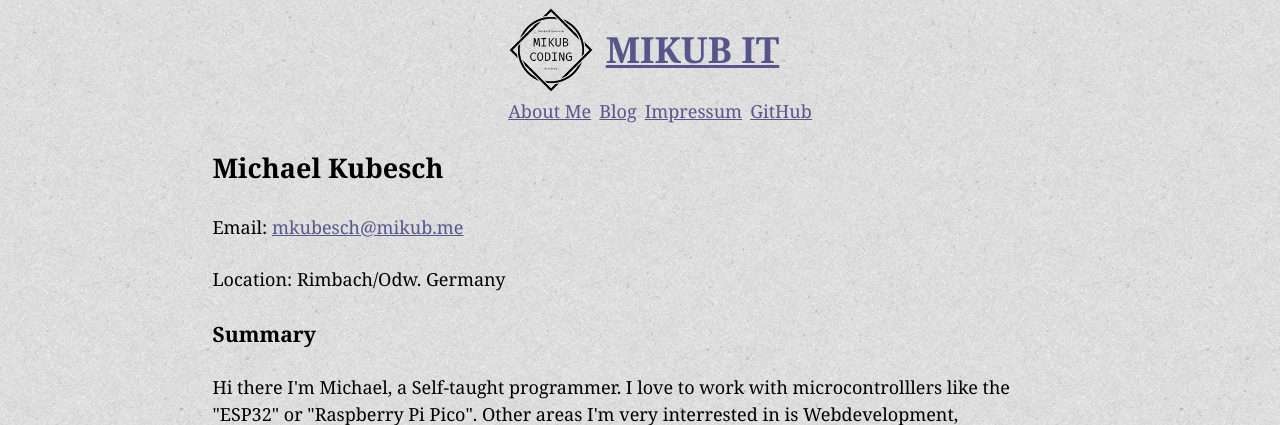
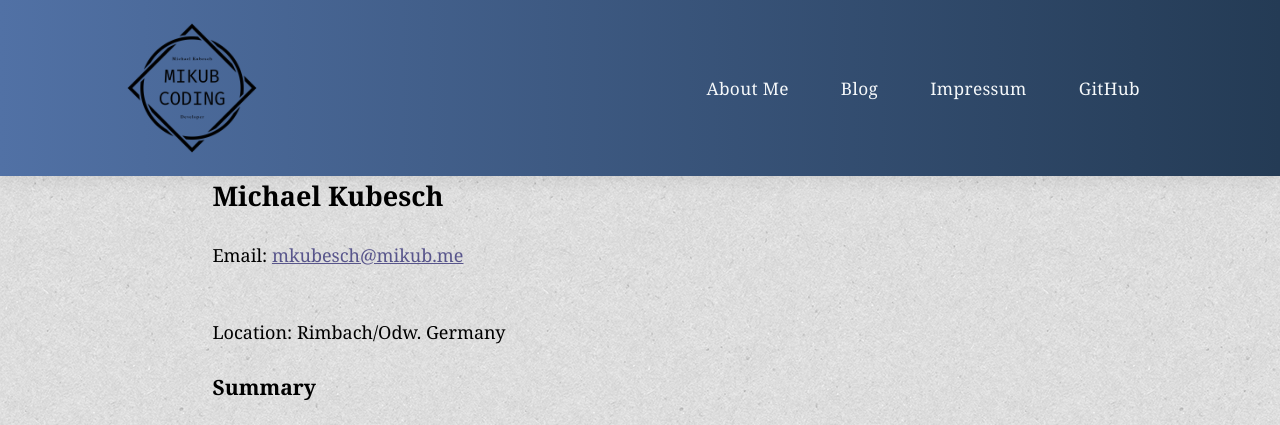
Before and after one commit to M-Kub/myblog, a Django app: template home/templates/home/about.html in a window 1280 px wide. Shown: the top 425 px of the page. Run offline with Django 3.2, Linux system fonts and the light colour scheme; the template is opened without the code that fills it, so the values that code supplies are empty.

Commit message:
Header restyling - fixes URLs etc.

```diff
--- a/home/static/css/style.css
+++ b/home/static/css/style.css
@@ -1,4 +1,4 @@
-*/
+
 *, *::before, *::after {
   box-sizing: border-box;
 }
@@ -57,6 +57,99 @@ ul {
 #root, #__next {
   isolation: isolate;
 }
+
+/* --- Enhanced Header Styles --- */
+header {
+  margin: 0;
+  min-height: 120px;
+  padding: 0;
+  top: 0;
+  position: sticky;
+  z-index: 10;
+  box-shadow: 0 4px 16px rgba(0,0,0,0.08);
+  background: linear-gradient(90deg, #5171A5 0%, #243B55 100%);
+}
+
+.header {
+  display: flex;
+  align-items: center;
+  justify-content: space-between;
+  gap: 32px;
+  max-width: 1100px;
+  margin: 0 auto;
+  padding: 18px 32px;
+  background: none;
+  box-sizing: border-box;
+}
+
+.logo {
+  width: 140px;
+  height: auto;
+  transition: transform 0.2s;
+}
+.logo:hover {
+  transform: scale(1.05) rotate(-2deg);
+}
+
+.navbar-right {
+  display: flex;
+  flex-direction: row;
+  gap: 28px;
+  align-items: center;
+  background: none;
+  list-style: none;
+}
+
+.navbar-right nav ul,
+.navbar-right nav ul.navig {
+  display: flex;
+  gap: 16px;
+  padding: 0;
+  margin: 0;
+  list-style: none;
+  background: none;
+}
+
+.navbar-right nav ul li {
+  margin: 0;
+}
+
+.navbar-right nav ul li a {
+  display: block;
+  font-size: 1.08rem;
+  font-weight: 500;
+  padding: 8px 18px;
+  border-radius: 20px;
+  color: #f5f8fa;
+  text-decoration: none;
+  letter-spacing: 0.02em;
+  transition: background 0.18s, color 0.18s, box-shadow 0.18s;
+}
+
+.navbar-right nav ul li a:hover,
+.navbar-right nav ul li a:focus {
+  background: rgba(255,255,255,0.11);
+  color: #fff;
+  box-shadow: 0 2px 12px 0 rgba(81,113,165, 0.18);
+}
+
+/* Responsive adjustments */
+@media (max-width: 700px) {
+  .header {
+    flex-direction: column;
+    align-items: stretch;
+    gap: 16px;
+    padding: 12px 8px;
+  }
+  .navbar-right {
+    justify-content: center;
+    gap: 10px;
+  }
+  .logo {
+    margin: 0 auto;
+  }
+}
+
 .wrapper {
   display: grid;
   grid-template-columns:
@@ -67,32 +160,7 @@ ul {
 .wrapper > * {
   grid-column: 2;
 }
-.full-bleed {
-  width: 100%;
-  grid-column: 1 / -1;
-}
-.navig {
-  display: flex;
-  flex-direction: row;
-  justify-content: center;
-  align-items: center;
-  gap: 8px;
-  list-style-type: none;
-}
-.logo {
-  height: 90px;
-  width: 90px;
-  align-items: left;
-  padding: 5px;
-  padding-right: 10px;
-}
-.headline {
-  display: flex;
-  flex-direction: row;
-  justify-content: center;
-  vertical-align: middle;
-  align-items: center;
-}
+
 .linkList {
   margin: 10px;
 }
--- a/home/templates/home/about.html
+++ b/home/templates/home/about.html
@@ -5,7 +5,7 @@
 {% block title %}About Me{% endblock title %}
 
 {% block content %}
-<div>
+
 	<h2>Michael Kubesch</h2>
 	<p>Email: <a href="mailto:mkubesch@mikub.me">mkubesch@mikub.me</a></p>
 	<p>Location: Rimbach/Odw. Germany</p>
@@ -68,5 +68,5 @@
 		</li>
 	</ul>
 	<img src="{% static 'images/thinkpadCollection.jpg' %}" alt="my thinkpad collection" />
-</div>
+
 {% endblock %}
--- a/home/templates/home/index.html
+++ b/home/templates/home/index.html
@@ -13,15 +13,14 @@
 
 <body>
     <header>
-        <h1 class="headline">
-        <img  class="logo" src="{% static 'images/mikub-logo.png' %}"  alt="myLogo"/>
-        <a href="{% url 'post_list' %}">MIKUB IT</a>
-        </h1>
+        <div class="header">
+            <img class="logo" src="{% static 'images/mikub-logo.png' %}" alt="myLogo"/>
+            <div class="navbar-right">
                 <nav>
-            <ul class="navig">
+                    <ul>
                         <li><a href="{% url 'about' %}">About Me</a></li>
                         <li><a href="{% url 'post_list' %}">Blog</a></li>
-                <li><a href="{% url 'impressum' %}">Impressum</a>
+                        <li><a href="{% url 'impressum' %}">Impressum</a></li>
                         <li><a href="https://github.com/M-Kub">GitHub</a></li>
                     </ul>
                     {% if user.is_authenticated %}
@@ -32,16 +31,13 @@
                     </ul>
                     {% endif %}
                 </nav>
+            </div>
+        </div>
     </header>
 
-
     <main class="wrapper">
-        <!-- Begin page content -->
-        {% block content %}
-
-        {% endblock %}
+        {% block content %}{% endblock %}
     </main>
-
 </body>
 
 </html>
--- a/myBlog/settings.py
+++ b/myBlog/settings.py
@@ -40,7 +40,6 @@ else:
     SECRET_KEY = get_secret('DJANGO_SECRET_KEY')
     ALLOWED_HOSTS = ['212.227.206.87', '2001:8d8:1801:263::', 'www.mikub.me', 'mikub.me']
     SECURE_SSL_REDIRECT = True
-    SECRET_KEY = get_secret('DJANGO_SECRET_KEY')
 
 #################################################
 
```
Also changed, not shown: home/templates/home/post_detail.html (+13 -4 lines). Lines whose indentation alone changed are shown as unchanged.
